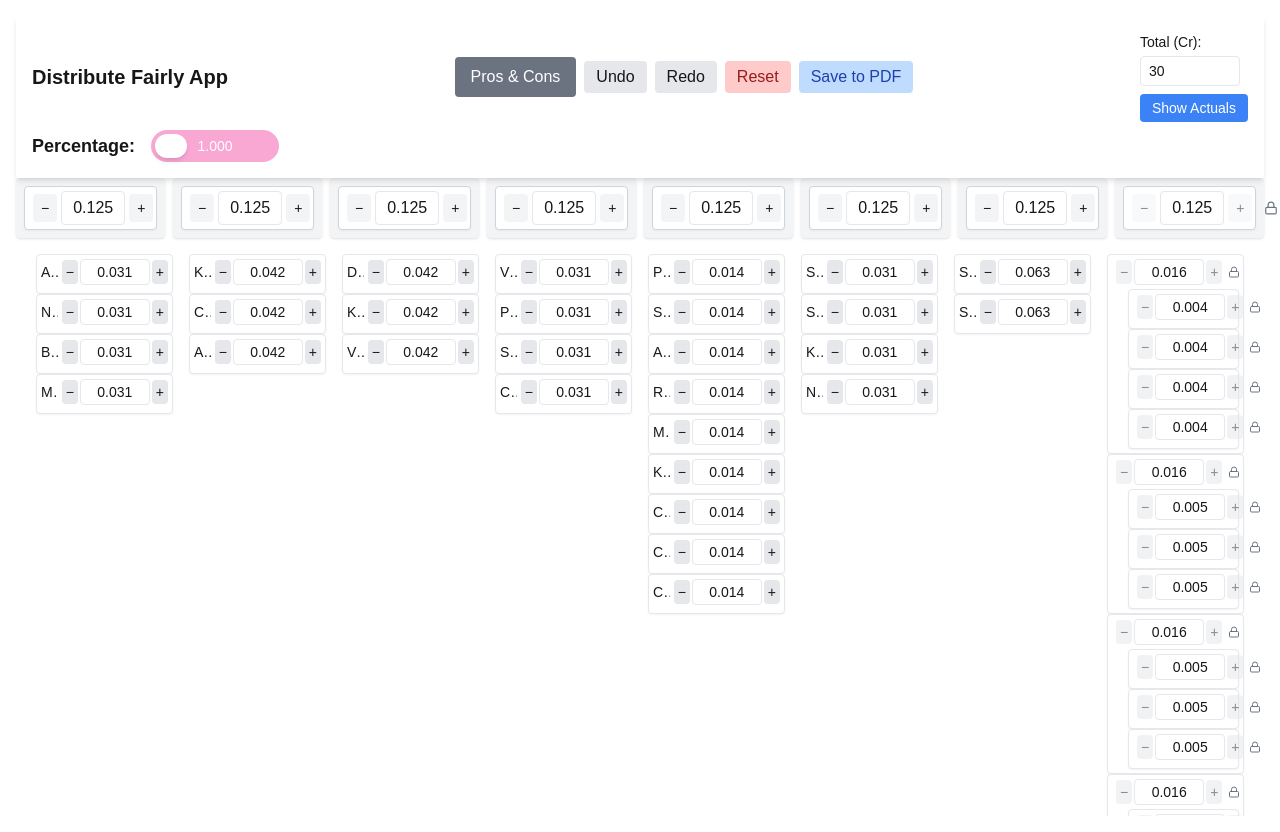
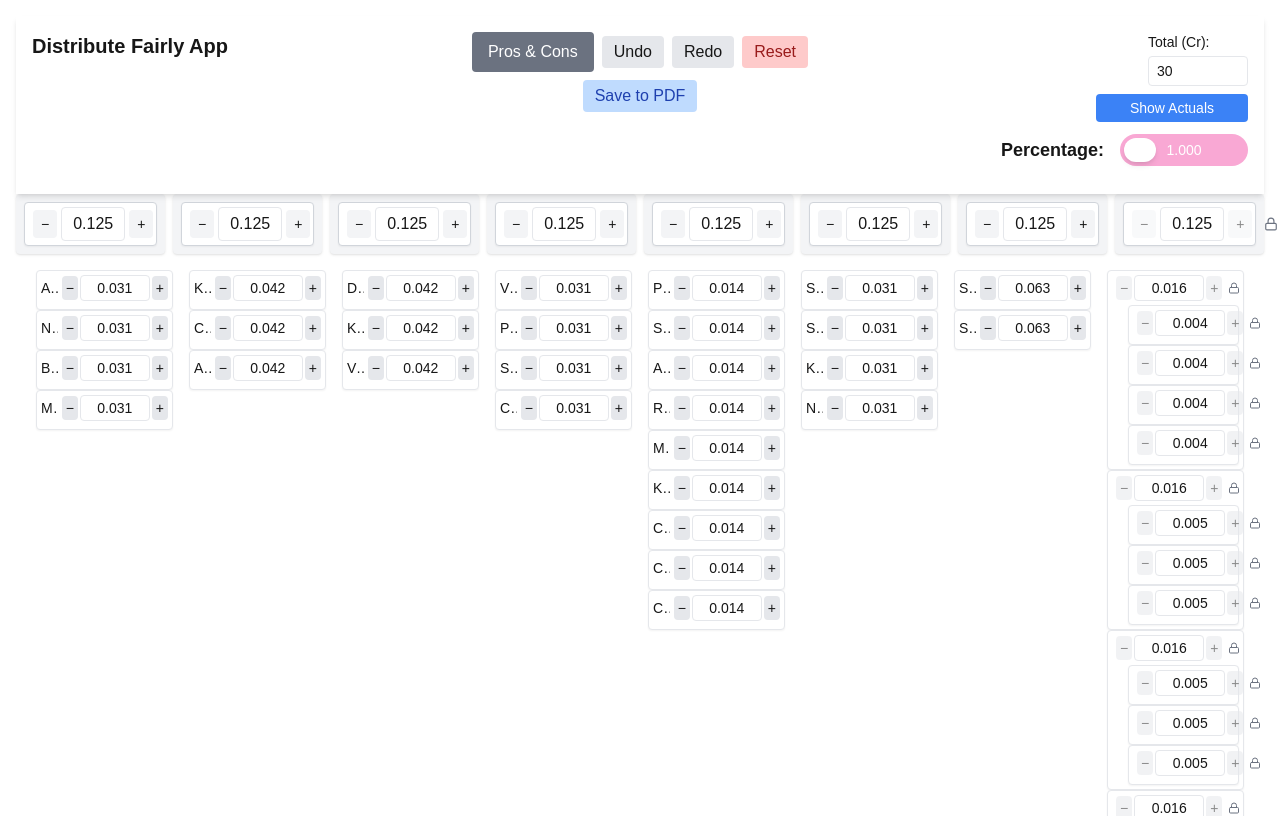
Before and after one commit to zarir-engineer/fair-distribution-app, a Next.js app: page / in a window 1280 px wide. Built offline with nearby package versions, Linux system fonts and the light colour scheme.

Commit message:
Update SingleTreeColumn.tsx

```diff
--- a/app/components/SingleTreeColumn.tsx
+++ b/app/components/SingleTreeColumn.tsx
@@ -313,10 +313,15 @@ const SingleTreeColumn = () => {
       {showProsCons && <ProsConsModal onClose={() => setShowProsCons(false)} />}
 
       {/* Sticky Header */}
-      <div className="bg-white shadow-md p-4 sticky top-0 z-10 flex flex-col">
-        <div className="flex justify-between items-center mb-2">
+      <div className="bg-white shadow-md p-4 sticky top-0 z-10" style={{ minHeight: '150px' }}>
+        <div className="grid grid-cols-3 gap-4 items-start mb-2">
+          {/* Left: Title */}
+          <div className="flex items-center">
             <h1 className="text-xl font-bold">Distribute Fairly App</h1>
-          <div className="space-x-2">
+          </div>
+
+          {/* Center: Buttons */}
+          <div className="flex flex-wrap justify-center items-center gap-2">
             <button
               onClick={() => setShowProsCons(true)}
               className="px-4 py-2 bg-gray-500 text-white rounded hover:bg-gray-600"
@@ -336,7 +341,9 @@ const SingleTreeColumn = () => {
               Save to PDF
             </button>
           </div>
-          <div className="flex flex-col gap-2 text-sm">
+
+          {/* Right: Controls */}
+          <div className="flex flex-col items-end gap-2 text-sm">
             <div>
               <label className="block mb-1">Total (Cr):</label>
               <input
@@ -348,39 +355,46 @@ const SingleTreeColumn = () => {
                 className="w-[100px] px-2 py-1 border rounded text-sm"
               />
             </div>
-
+            <div className="flex flex-col items-end gap-2">
               <button
                 onClick={() => setShowActuals(!showActuals)}
                 className="px-3 py-1 bg-blue-500 text-white rounded hover:bg-blue-600 text-sm"
               >
+                <span className="inline-block w-32 text-center">
                   {showActuals ? 'Show Fractions' : 'Show Actuals'}
+                </span>
               </button>
-          </div>
-        </div>
+              <div className="h-10 flex items-center">
+                <div
+                  className={`transition-opacity duration-300 ${
+                    showActuals ? 'invisible opacity-0' : 'visible opacity-100'
+                  }`}
+                >
                   {!showActuals && (
                     <div className="flex items-center gap-4">
-            <div className="text-lg font-semibold">
-              Percentage:
-            </div>
+                      <div className="text-lg font-semibold">Percentage:</div>
                       <div
                         onClick={handleTogglePercentage}
                         className={`relative w-32 h-8 flex items-center cursor-pointer rounded-full p-1 transition-colors duration-300 ${
                           usePercentageOf66 ? 'bg-orange-500' : 'bg-pink-300'
                         }`}
                       >
-              {/* Moving knob */}
                         <div
                           className={`bg-white w-8 h-6 rounded-full shadow-md transform transition-transform duration-300 ${
                             usePercentageOf66 ? 'translate-x-[5.5rem]' : 'translate-x-0'
                           }`}
                         />
-              {/* Center text */}
                         <div className="absolute inset-0 flex items-center justify-center text-sm font-medium text-white">
                           {usePercentageOf66 ? '66.67' : '1.000'}
                         </div>
                       </div>
                     </div>
                   )}
+                </div>
+              </div>
+            </div>
+          </div>
+        </div>
       </div>
 
       {/* Top-Level Nodes in Header */}
```
Lines whose indentation alone changed are shown as unchanged.
